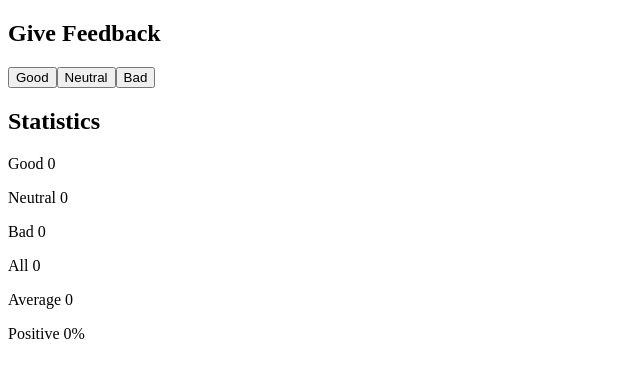
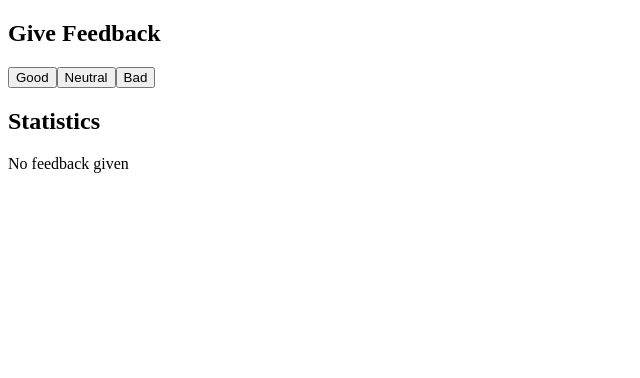
Before and after one commit to hummus-erectus/full-stack-open-lesson-1, a React (Create React App) app in the folder unicafe/: page / in a window 1280 px wide. Shown: the top 378 px of the page, without its empty margins (0-640 px from the left). Built offline with nearby package versions, Linux system fonts and the light colour scheme.

Commit message:
Complete 1.9

```diff
--- a/unicafe/src/components/Statistics.jsx
+++ b/unicafe/src/components/Statistics.jsx
@@ -5,12 +5,19 @@ const Statistics =({good, neutral, bad}) => {
     return (
         <>
             <h2>Statistics</h2>
-            <p>Good {good}</p>
-            <p>Neutral {neutral}</p>
-            <p>Bad {bad}</p>
-            <p>All {all}</p>
-            <p>Average {!all ? 0 : (good-bad)/all}</p>
-            <p>Positive {!all ? 0 : (good/all)*100}%</p>
+            {all ? (
+                <>
+                    <p>Good {good}</p>
+                    <p>Neutral {neutral}</p>
+                    <p>Bad {bad}</p>
+                    <p>All {all}</p>
+                    <p>Average {(good-bad)/all}</p>
+                    <p>Positive {(good/all)*100}%</p>
+                </>
+            )
+            :
+            <p>No feedback given</p>
+        }
         </>
     )
 }
```
